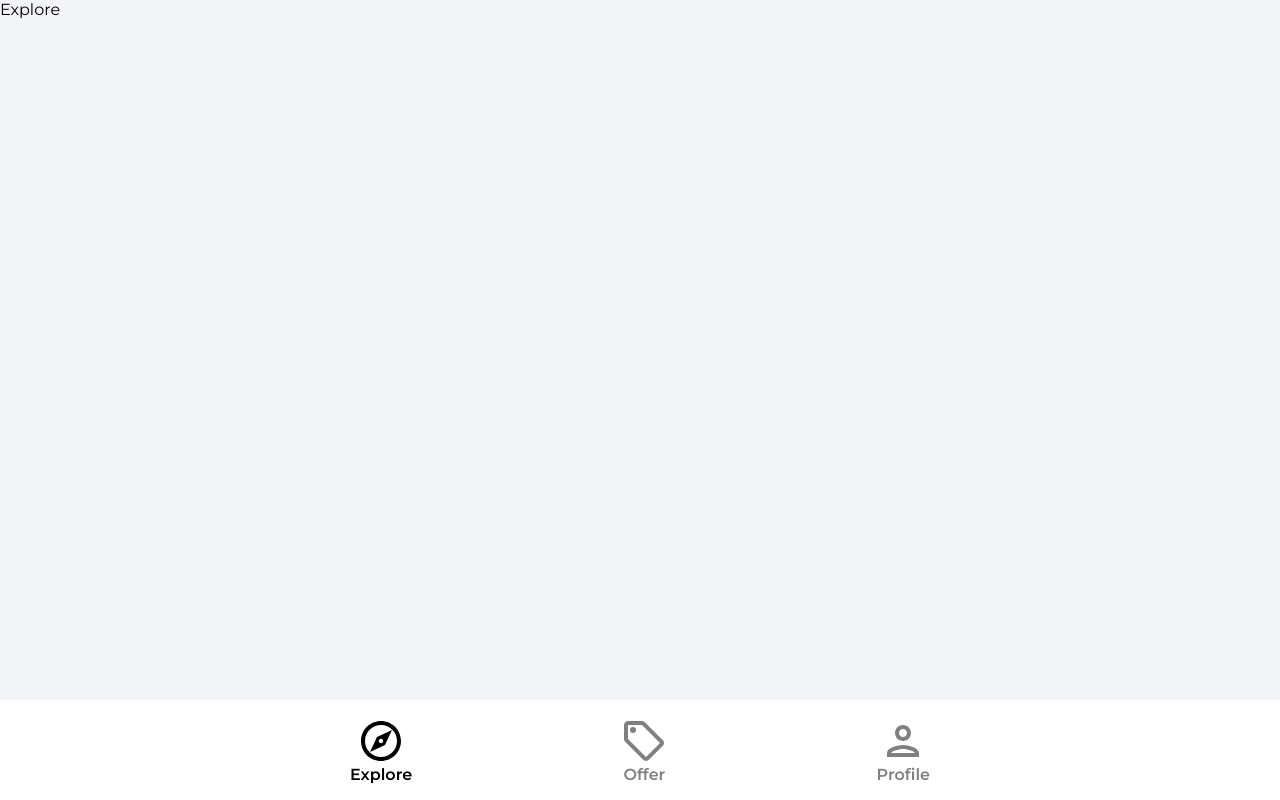
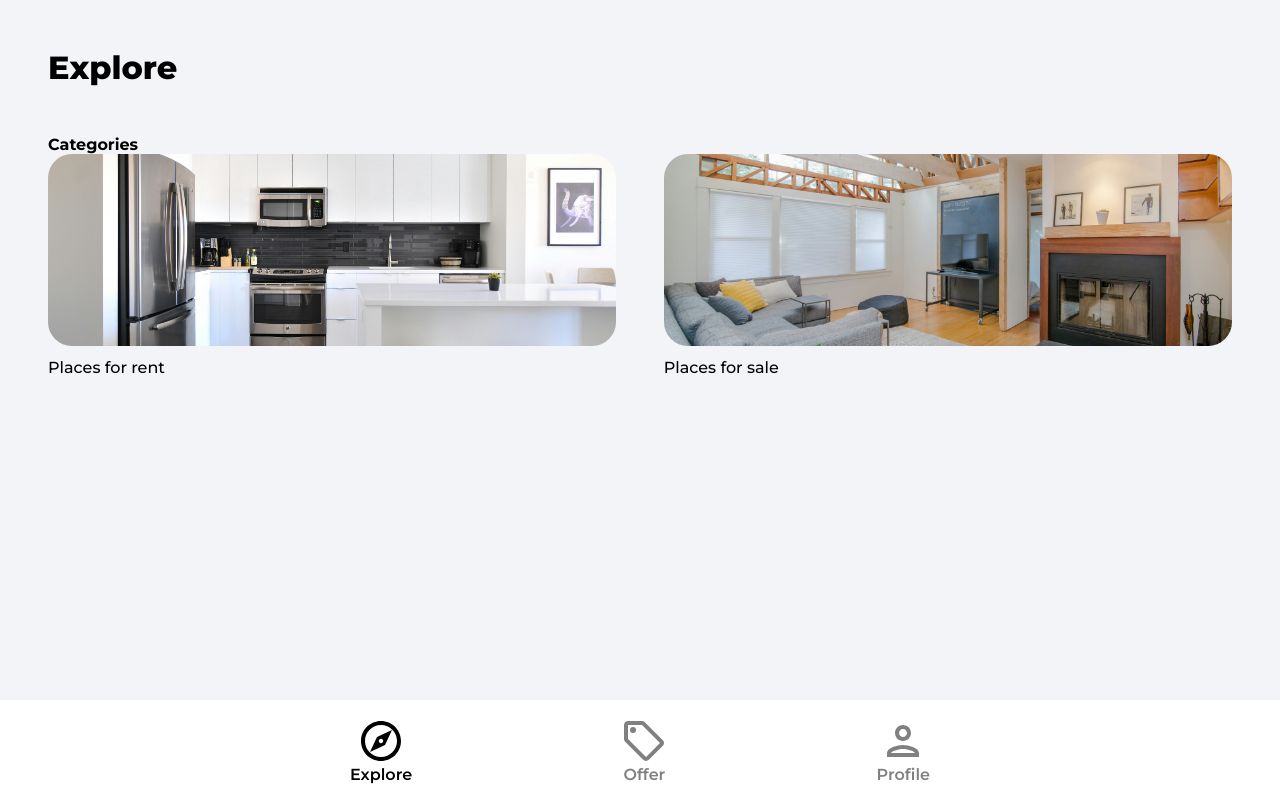
Before and after one commit to MehdiEsedov1/Property-Purchase-App, a React (Vite) app: page / in a window 1280 px wide. Built offline with nearby package versions, Linux system fonts and the light colour scheme.

Commit message:
Add explore page

```diff
--- /dev/null
+++ b/src/assets/style/_explore.scss
@@ -0,0 +1,50 @@
+.explore-container {
+  margin: 1rem;
+
+  @media (min-width: 1024px) {
+    margin: 3rem;
+  }
+
+  .page-header {
+    font-size: 2rem;
+    font-weight: 800;
+  }
+
+  .explore-category-heading {
+    font-weight: 700;
+    margin-top: 3rem;
+  }
+
+  .explore-categories {
+    display: flex;
+    justify-content: space-between;
+    margin-bottom: 10vh;
+
+    @media (max-width: 500px) {
+      flex-direction: column;
+
+      a {
+        width: 100%;
+      }
+    }
+
+    a {
+      width: 48%;
+    }
+  }
+
+  .explore-category-img {
+    min-height: 115px;
+    height: 15vw;
+    width: 100%;
+    border-radius: 1.5rem;
+    object-fit: cover;
+    margin: 0 auto;
+  }
+
+  .explore-category-name {
+    font-weight: 500;
+    text-align: left;
+    margin-top: 0.5rem;
+  }
+}
--- a/src/assets/style/_main.scss
+++ b/src/assets/style/_main.scss
@@ -1,6 +1,7 @@
 @import "./_navbar.scss";
 @import "./_contact.scss";
 @import "./_errorpage.scss";
+@import "./_explore.scss";
 @import url("https://fonts.googleapis.com/css2?family=Montserrat:wght@200;300;400;500;600;700;800;900&display=swap");
 
 * {
@@ -17,7 +18,6 @@ html {
 a {
   color: black;
   text-decoration: none;
-  background-color: white;
 }
 
 button {
--- a/src/pages/Explore.tsx
+++ b/src/pages/Explore.tsx
@@ -1,3 +1,34 @@
+import { Link } from "react-router-dom";
+import rentCategoryImage from "../assets/jpg/rentCategoryImage.jpg";
+import sellCategoryImage from "../assets/jpg/sellCategoryImage.jpg";
+
 export default function Explore() {
-  return <div>Explore</div>;
+  return (
+    <div className="explore-container">
+      <header>
+        <p className="page-header">Explore</p>
+      </header>
+      <main>
+        <p className="explore-category-heading">Categories</p>
+        <div className="explore-categories">
+          <Link to="/category/rent">
+            <img
+              src={rentCategoryImage}
+              alt="rent"
+              className="explore-category-img"
+            />
+            <p className="explore-category-name">Places for rent</p>
+          </Link>
+          <Link to="/category/sale">
+            <img
+              src={sellCategoryImage}
+              alt="sale"
+              className="explore-category-img"
+            />
+            <p className="explore-category-name">Places for sale</p>
+          </Link>
+        </div>
+      </main>
+    </div>
+  );
 }
```
Also changed, not shown: src/assets/jpg/rentCategoryImage.jpg (added), src/assets/jpg/sellCategoryImage.jpg (added).
